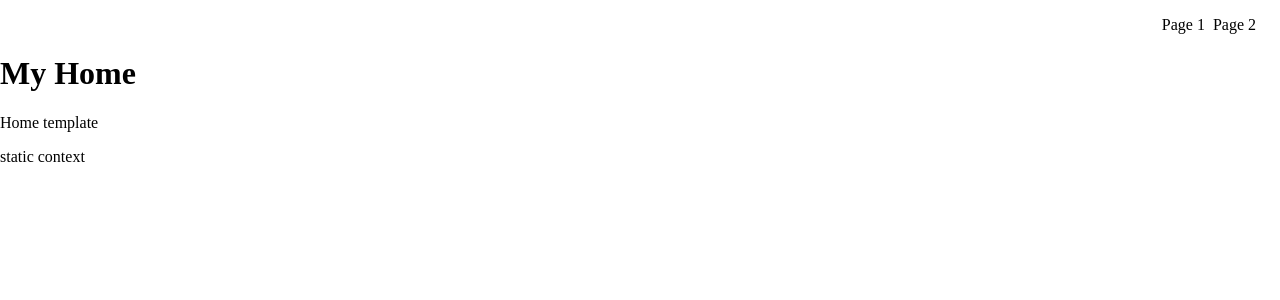
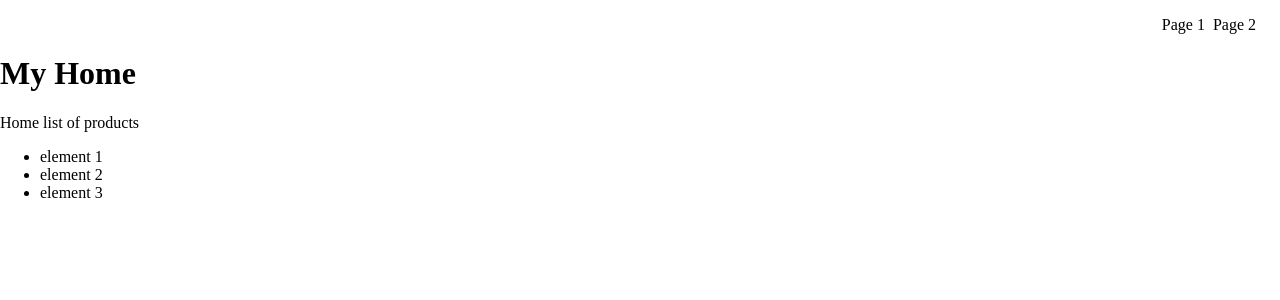
Before and after one commit to AndreaCostanzo1/Django-learning, a Django app: page / in a window 1280 px wide. Shown: the top 300 px of the page. Run offline with Django 3.2, Linux system fonts and the light colour scheme.

Commit message:
Displaying a list of items

```diff
--- a/product/views.py
+++ b/product/views.py
@@ -4,6 +4,6 @@ from django.shortcuts import render
 
 def home_view(request, *args,**kwargs):
     my_context= {
-        "my_text" : "static context"
+        "my_list" : ["element 1", "element 2", "element 3"]
     }
     return render(request, "home.html", my_context)
--- a/templates/products/home.html
+++ b/templates/products/home.html
@@ -2,6 +2,10 @@
 
 {% block content %}
     <h1>My Home</h1>
-    <p>Home template</p>
-    <p>{{my_text}}</p>
+    <p>Home list of products</p>
+    <ul>
+        {% for item in my_list %}
+            <li>{{item}}</li>
+        {% endfor %}
+    </ul>
 {% endblock %}
```
